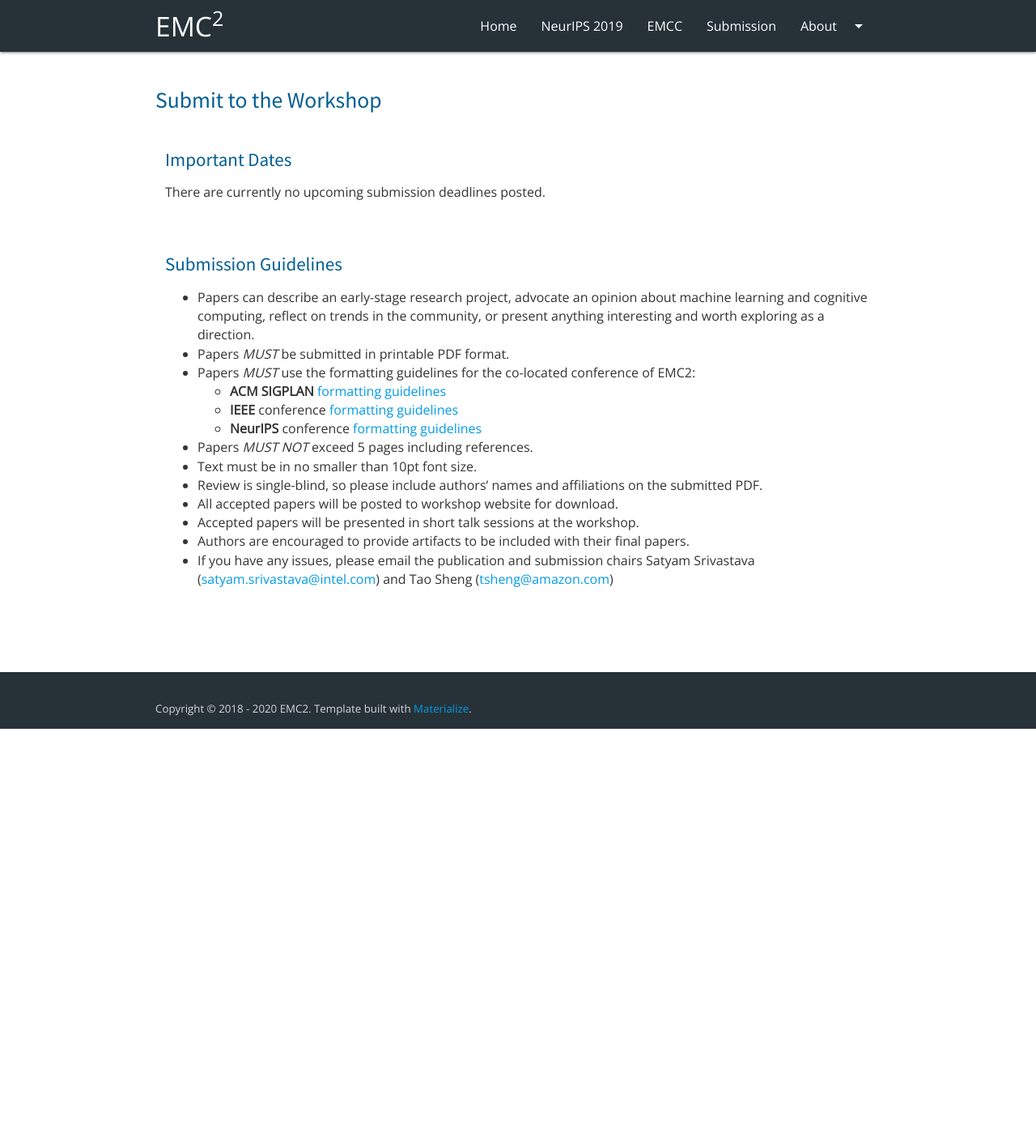
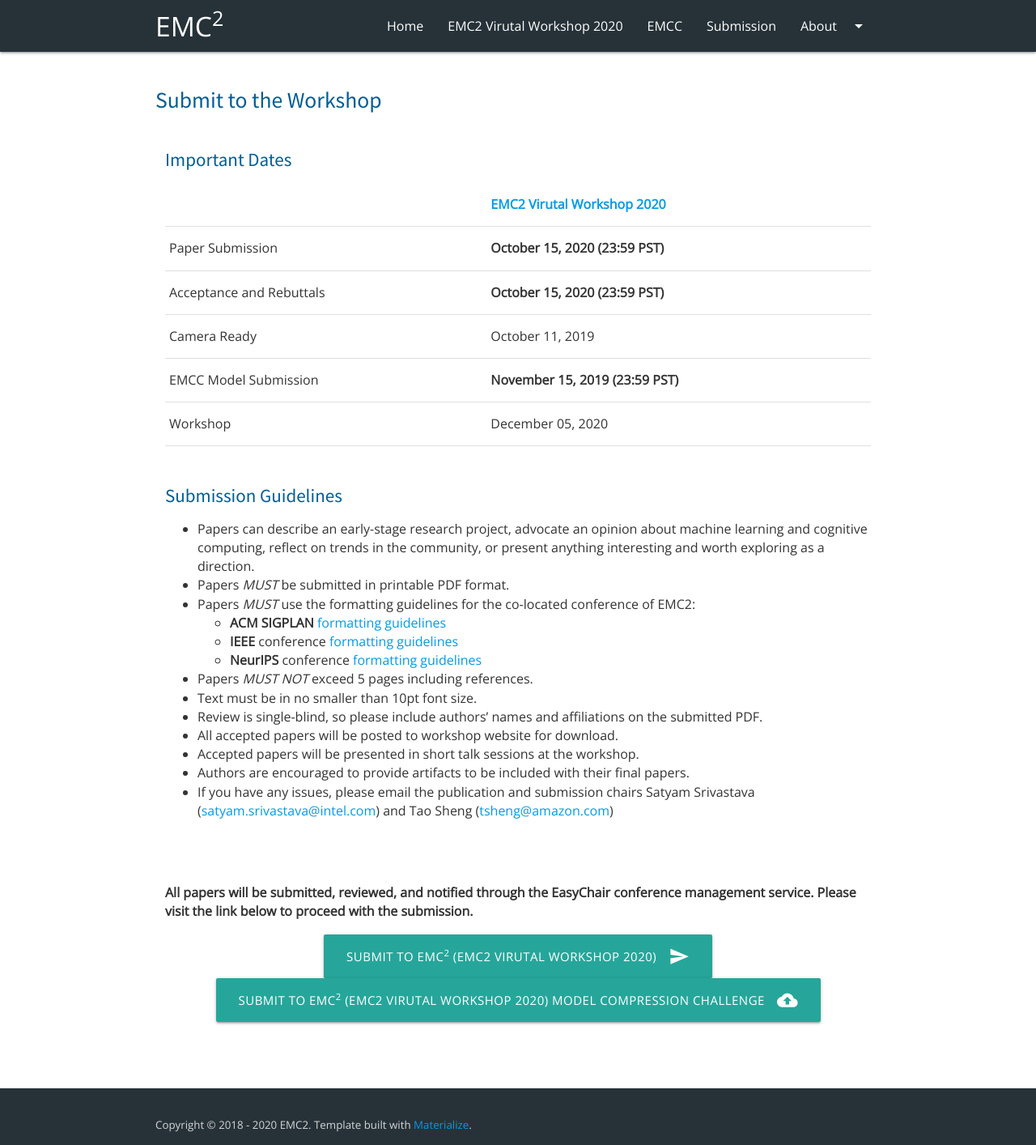
Before and after one commit to mgoldfar/emc2-web, a Jekyll site: the page built from submission.html, in a window 1280 px wide. Shown: the whole page at 81% size. Built offline with Jekyll 4.4.1, drawn with Linux system fonts in a browser that asks for light colours; before the commit the page ends 900 px from its top, so only the background shows below that.

Commit message:
Added EMC2 6th edition

```diff
--- /dev/null
+++ b/_editions/6-virtual-20.html
@@ -0,0 +1,42 @@
+---
+permalink: /virtual-20
+edition: virtual-20
+colocated_short: EMC2 Virutal Workshop 2020
+<! -- colocated_long: 33rd Conference on Neural Information Processing Systems -->
+<! -- colocated_url: https://nips.cc/Conferences/2019 -->
+event_date: 2020-12-05
+event_location: Virtual (San Jose, California)
+event_room: Microsoft Teams Online Meeting
+event_session: full
+is_upcoming: False
+is_accepting_submission: True
+show_on_submission_page: True
+show_program_summary: True
+submission_url: https://easychair.org/conferences/?conf=emc23
+submission_deadline: 2020-10-15
+<! -- submission_deadline_extended: 2019-09-20 -->
+submission_acceptance: 2019-09-30
+submission_acceptance_extended: 2019-10-01
+submission_camera_ready: 2019-10-11
+has_emcc_submission: True
+emcc_submission_deadline: 2019-11-15
+emcc_registration_deadline: 2019-11-08
+sponsors:
+    - name: Qualcomm
+      logo: qualcomm.jpg
+      url: https://www.qualcomm.com
+    - name: Cadence
+      logo: cadence.jpg
+      url: https://www.cadence.com
+---
+<blockquote class="z-depth-1" style="text-align: left;">
+  <p style="padding: 1rem;">
+      Live recodings from the workshop are available on-line via SlidesLive:
+       <a href="https://slideslive.com/38921950/emc2-energy-efficient-machine-learning-and-cognitive-computing-6th-edition-1" target="_blank">Part 1</a>,
+       <a href="https://slideslive.com/38921951/emc2-energy-efficient-machine-learning-and-cognitive-computing-6th-edition-2" target="_blank">Part 2</a>,
+       <a href="https://slideslive.com/38921952/emc2-energy-efficient-machine-learning-and-cognitive-computing-6th-edition-3" target="_blank">Part 3</a> and
+       <a href="https://slideslive.com/38921953/emc2-energy-efficient-machine-learning-and-cognitive-computing-6th-edition-4" target="_blank">Part 4</a>.
+       <a href="https://slideslive.com/38921953/emc2-energy-efficient-machine-learning-and-cognitive-computing-6th-edition-5" target="_blank">Part 5</a>.
+
+  </p>
+</blockquote>
--- a/index.html
+++ b/index.html
@@ -14,6 +14,12 @@
 <div class="row">
   <h3 class="header"><i class="material-icons">announcement</i> Important Announcements</h3>
   <blockquote class="z-depth-1">
+	<p style="padding: 1rem;">
+      <strong><a href="/submission">Call for Proposal announced for EMC2 6th Edition</a>:</strong> To make the
+	  EMC<sup>2</sup> Workshop more accessible to the community, we are transitioning to a virtual format
+	  this year. 6th Edition will be an independent virtual online event on <em>December 5, 2020</em>.
+	  For further details and logistics, please look out our Call for Proposal and keep checking our website
+    </p>
     <p style="padding: 1rem;">
       <strong><a href="/emcc">EMC2 Model Compression Challenge</a>:</strong> We are pleased to announce the first
       EMC<sup>2</sup> Model Compression Challenge (EMCC) which aims to identify the best ideas and approaches for deep
```
